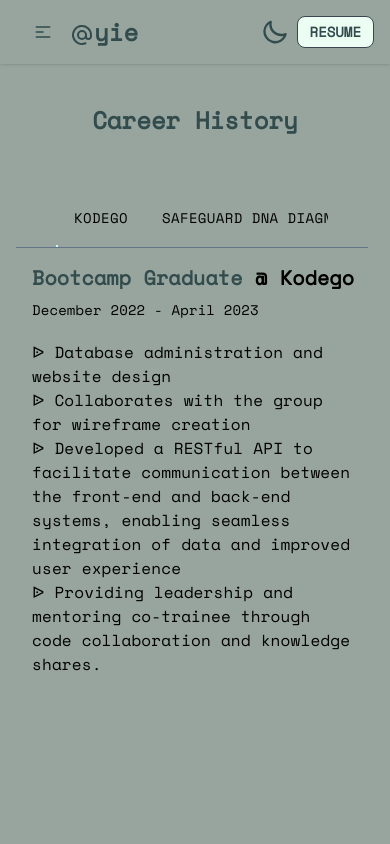
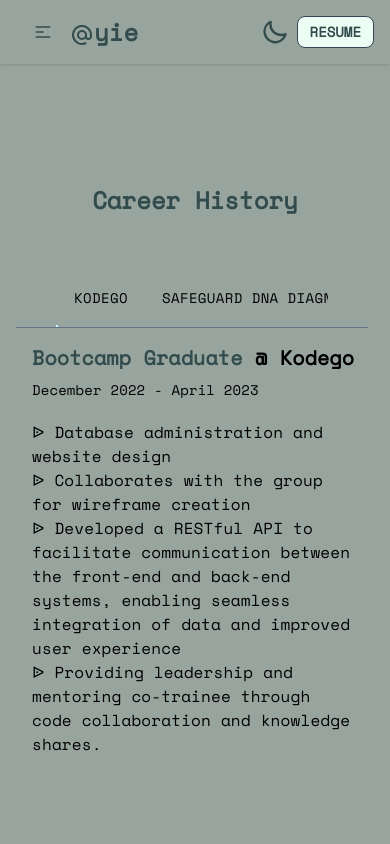
Before and after one commit to ayiezac78/Portfolio-Website, a React (Vite) app: page /experience in a window 390 px wide. Shown: the top 844 px of the page. Built offline with nearby package versions, Linux system fonts and the light colour scheme.

Commit message:
adjusted margin in career page on the mobile view

```diff
--- a/src/components/NavTabs.jsx
+++ b/src/components/NavTabs.jsx
@@ -56,7 +56,7 @@
   });
 
   return (
-    <animated.section style={animation} className=" py-40 grid place-items-center">
+    <animated.section style={animation} className="mt-40 py-40 grid place-items-center">
       <h1 className=" text-[#324B4C] mb-3 md:mb-0 font-bold dark:text-slate-50 text-2xl md:text-4xl py-10 md:py-10">
         Career History
       </h1>
```
